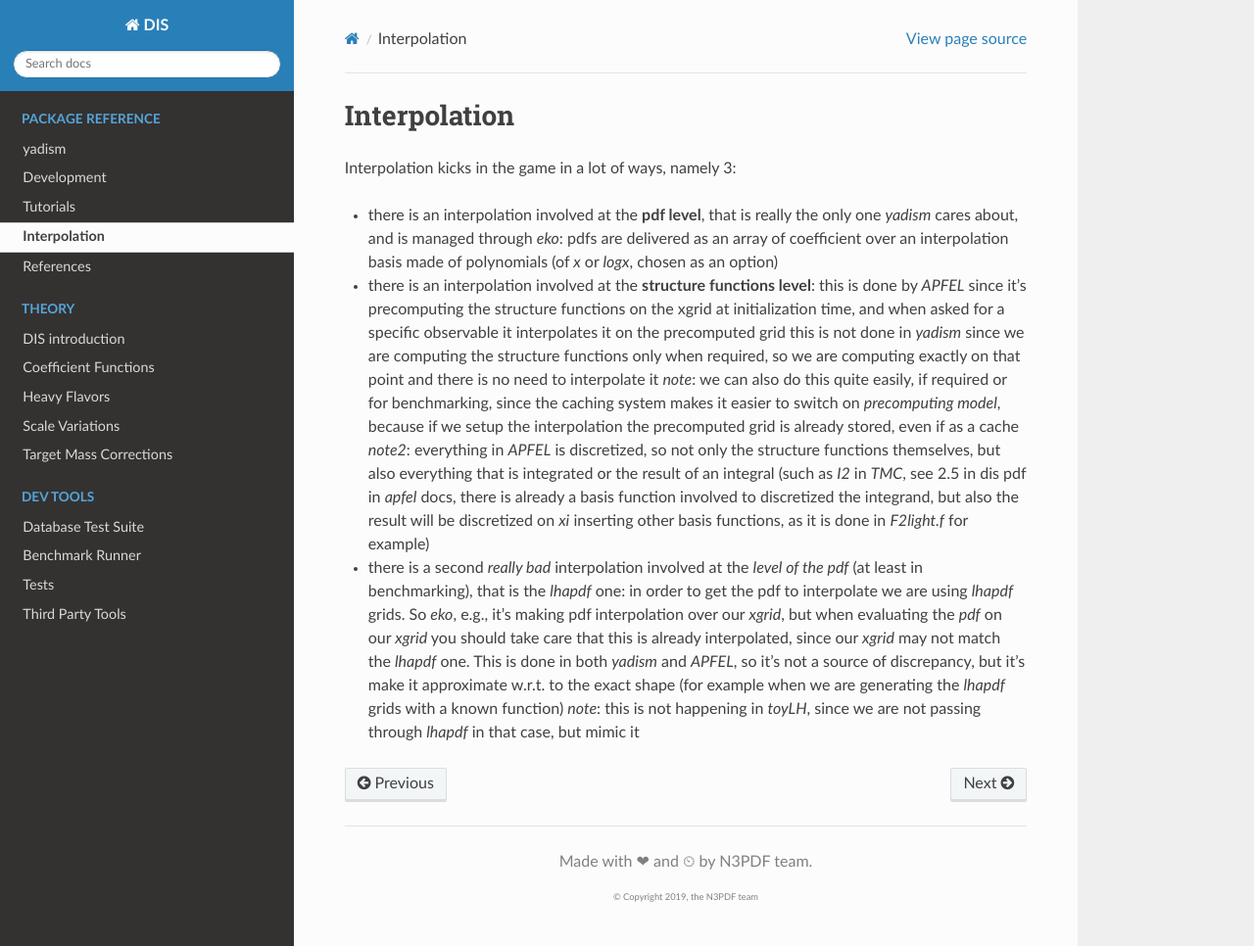
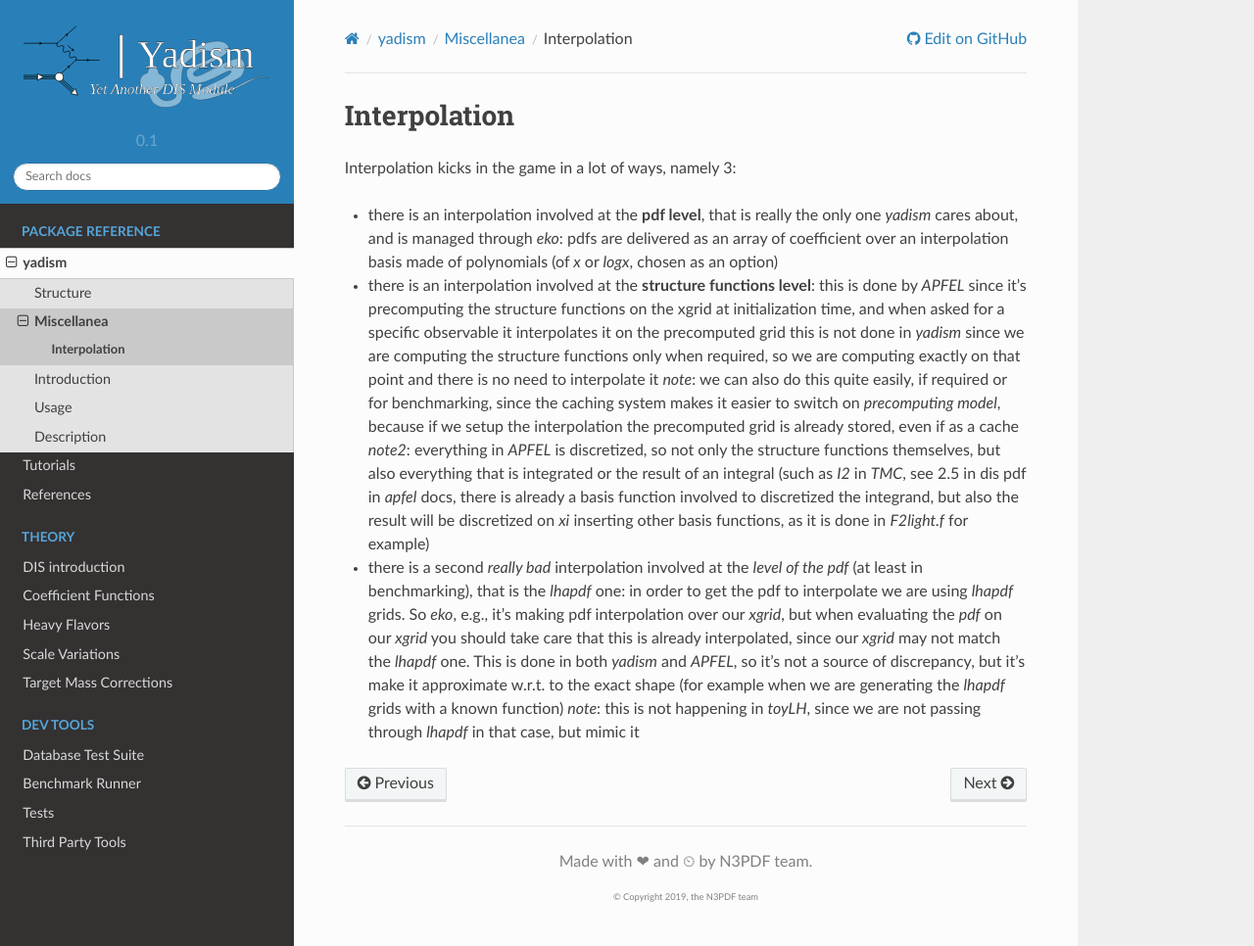
Before and after one commit to NNPDF/yadism, a Sphinx documentation site: the page built from docs/sphinx/source/misc/interpolation.rst, in a window 1280 px wide and 966 px high. Shown: the whole window at 98% size. Built offline with Sphinx 7.4.7 and the Read the Docs theme 2.0.0, drawn with Linux system fonts in a browser that asks for light colours; pages that are not in the unit, such as notebooks, are missing from menus.

Commit message:
Update docs appearance

```diff
--- a/docs/sphinx/source/conf.py
+++ b/docs/sphinx/source/conf.py
@@ -16,21 +16,23 @@
 import os
 import pathlib
 
+import sphinx_rtd_theme
+from sphinx.locale import _
+
 # sys.path.insert(0, os.path.abspath('.'))
 
 from recommonmark.transform import AutoStructify
 
 # -- Project information -----------------------------------------------------
 
-project = "DIS"
+project = "yadism"
 copyright = "2019, the N3PDF team"
 author = "N3PDF team"
 
 # The short X.Y version
-version = ""
+version = "0.1"
 # The full version, including alpha/beta/rc tags
-release = ""
-
+release = "0.1.1"
 
 # -- General configuration ---------------------------------------------------
 
@@ -58,6 +60,7 @@ extensions = [
     "sphinx.ext.napoleon",
     "sphinx.ext.graphviz",
     "sphinxcontrib.bibtex",
+    "sphinx_rtd_theme",
 ]
 
 # Add any paths that contain templates here, relative to this directory.
@@ -107,6 +110,8 @@ rst_prolog = "\n".join([open(x).read() for x in os.scandir(shared)])
 #
 html_theme = "sphinx_rtd_theme"
 
+html_logo = "../../logo-docs.svg"
+
 # Theme options are theme-specific and customize the look and feel of a theme
 # further.  For a list of options available for each theme, see the
 # documentation.
@@ -114,7 +119,7 @@ html_theme = "sphinx_rtd_theme"
 html_theme_options = {
     # "canonical_url": "",
     # "analytics_id": "UA-XXXXXXX-1",  #  Provided by Google in your dashboard
-    # "logo_only": False,
+    "logo_only": True,
     "display_version": True,
     # "prev_next_buttons_location": "bottom",
     # "style_external_links": False,
@@ -128,9 +133,19 @@ html_theme_options = {
     # "titles_only": False,
 }
 
+html_show_sourcelink = True
+
 # set variables for template system
 html_context = {
-    # # footer:
+    # breadcrumbs
+    "github_host": "github.com",
+    "github_user": "N3PDF",
+    "github_repo": "yadism",
+    "github_version": "master",
+    "conf_py_path": "/docs/sphinx/source/",
+    "source_suffix": ".rst",
+    "display_github": True,
+    # footer:
     "show_copyright": False,
     "show_sphinx": False,
 }
@@ -167,7 +182,7 @@ napoleon_use_rtype = True
 # -- Options for HTMLHelp output ---------------------------------------------
 
 # Output file base name for HTML help builder.
-htmlhelp_basename = "DISDocumentationdoc"
+htmlhelp_basename = "yadismDocumentationdoc"
 
 
 # -- Options for LaTeX output ------------------------------------------------
@@ -193,8 +208,8 @@ latex_elements = {
 latex_documents = [
     (
         master_doc,
-        "DISDocumentation.tex",
-        "DIS Documentation Documentation",
+        "yadismDocumentation.tex",
+        "yadism Documentation Documentation",
         "N3PDF team",
         "manual",
     ),
@@ -206,7 +221,13 @@ latex_documents = [
 # One entry per manual page. List of tuples
 # (source start file, name, description, authors, manual section).
 man_pages = [
-    (master_doc, "DISdocumentation", "DIS Documentation Documentation", [author], 1)
+    (
+        master_doc,
+        "yadism-documentation",
+        "yadism Documentation Documentation",
+        [author],
+        1,
+    )
 ]
 
 
@@ -218,10 +239,10 @@ man_pages = [
 texinfo_documents = [
     (
         master_doc,
-        "DISDocumentation",
-        "DIS Documentation Documentation",
+        "yadismDocumentation",
+        "yadism Documentation Documentation",
         author,
-        "DISDocumentation",
+        "yadismDocumentation",
         "One line description of project.",
         "Miscellaneous",
     ),
@@ -273,8 +294,8 @@ todo_include_todos = True
 
 # -- Options for edit on github extension ------------------------------------
 # https://gist.github.com/mgedmin/6052926
-# edit_on_github_project = 'username/reponame'
-# edit_on_github_branch = 'master'
+edit_on_github_project = "N3PDF/yadism"
+edit_on_github_branch = "master"
 
 # Adapted this from
 # https://github.com/readthedocs/recommonmark/blob/ddd56e7717e9745f11300059e4268e204138a6b1/docs/conf.py
--- a/docs/sphinx/source/yadism.rst
+++ b/docs/sphinx/source/yadism.rst
@@ -15,8 +15,9 @@ The :eqref:`2.3`. |DIS|
 .. toctree::
    :maxdepth: 2
 
-   Structure <package-structure/index>
-   API <modules/index>
+   Structure <package-structure/index.rst>
+   API <modules/yadism.rst>
+   Miscellanea <misc/index.rst>
 
 
 .. todo::
```
Also changed, not shown: docs/sphinx/source/dev.rst (deleted, +0 -26 lines), docs/sphinx/source/index.rst (+3 -5 lines), docs/sphinx/source/misc/index.rst (added, +9 -0 lines), docs/logo-docs.svg (added), docs/sphinx/source/misc/interpolation.rst (renamed from docs/sphinx/source/interpolation.rst), 1 other file.
